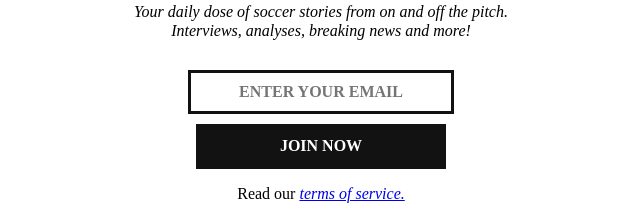
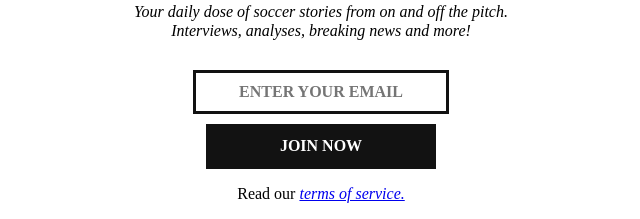
Before and after one commit to kitkassabar/sports-newsletter, a website built with Vite: page index.html in a window 1280 px wide. Shown: the part 346-565 px from the top of the page, without its empty margins (319-959 px from the left). Built offline with nearby package versions, Linux system fonts and the light colour scheme.

Commit message:
Update styles.css

```diff
--- a/styles.css
+++ b/styles.css
@@ -41,11 +41,11 @@ img {
     padding-right:10px;
     padding-left:10px;
     font-weight: bold;
-    width:240px
+    width:230px
 }
 
 button {
-    width: 250px;
+    width: 230px;
     display: block;
     margin-right: auto;
     margin-left: auto;
```
